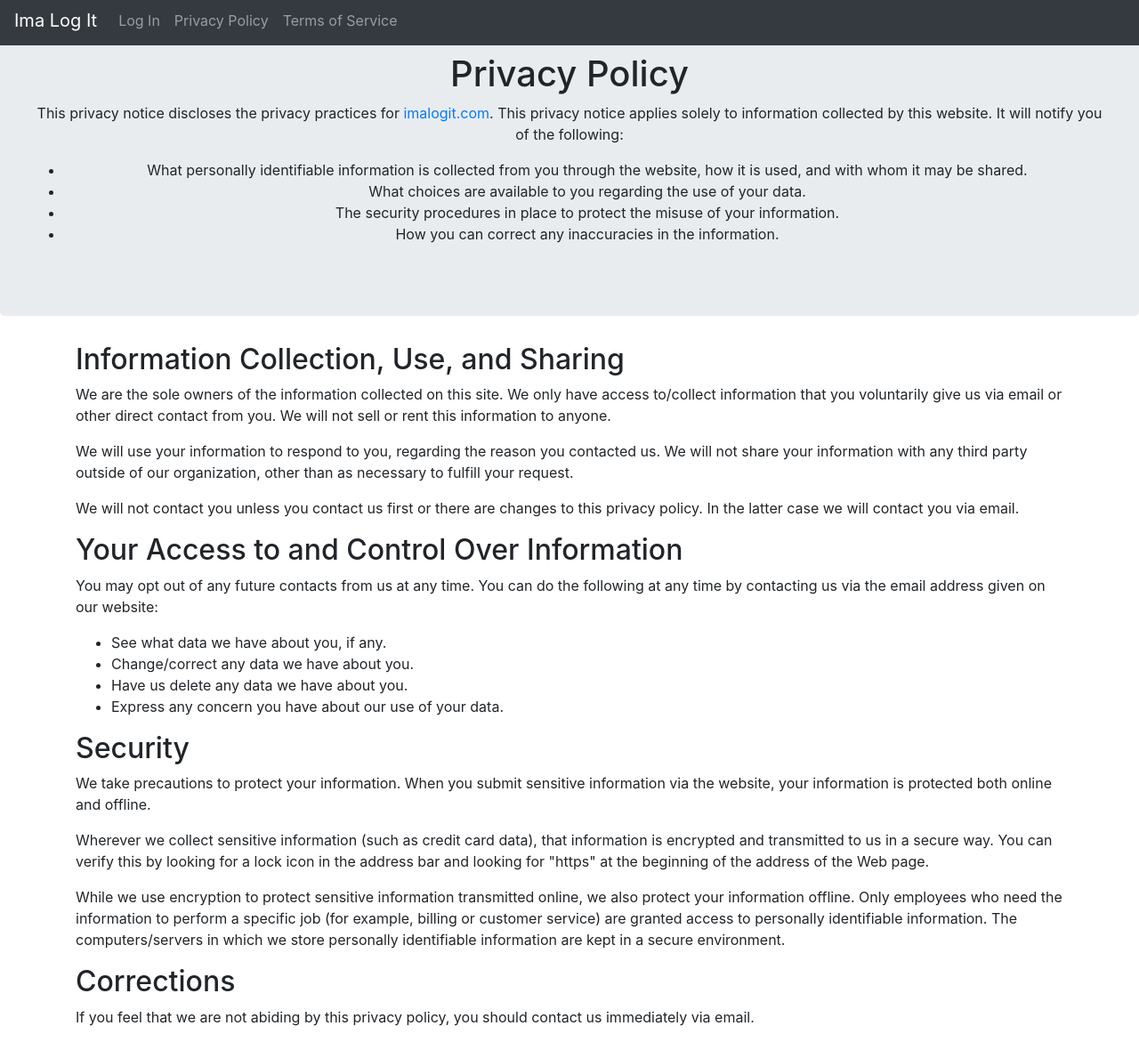
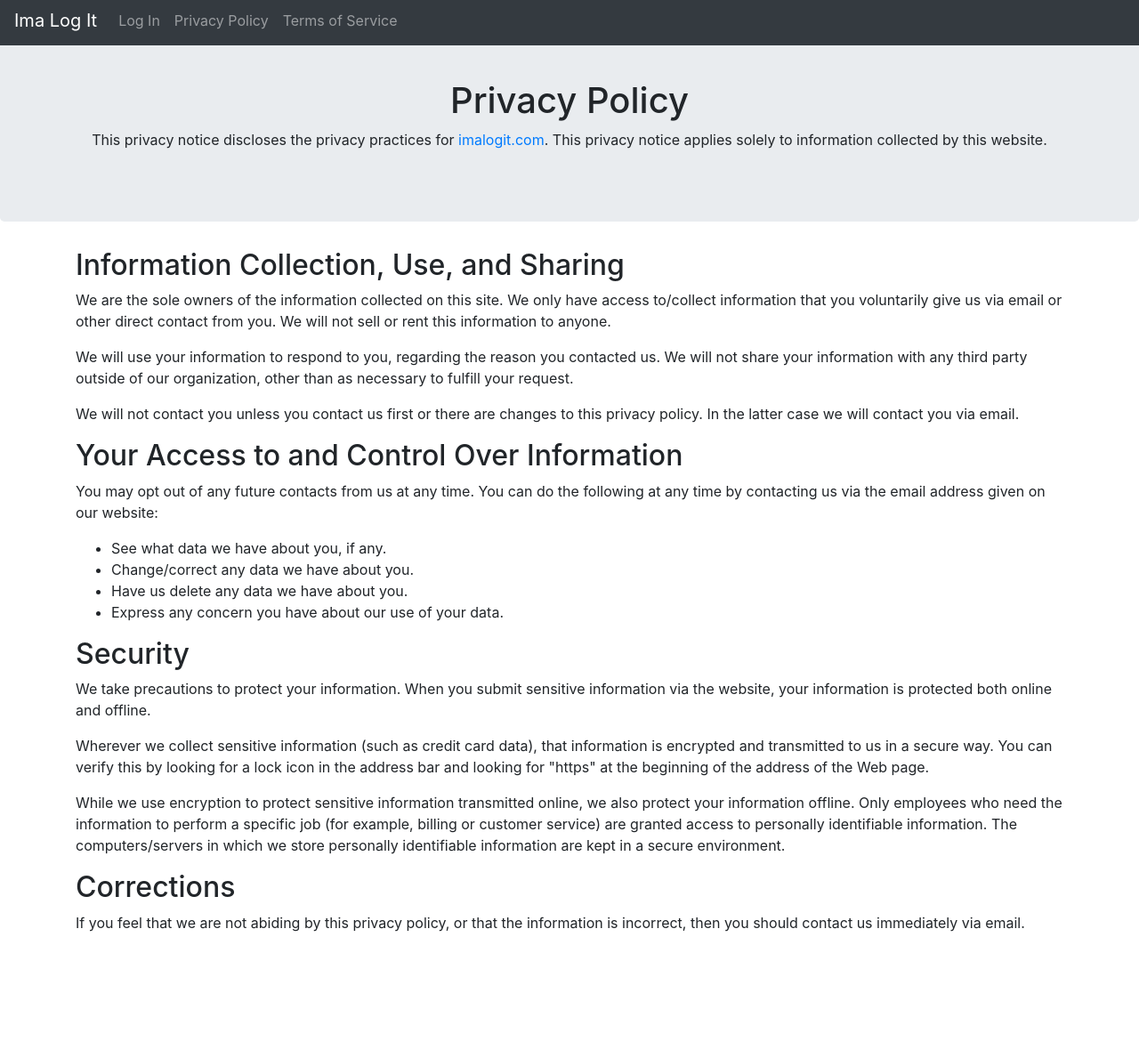
Before and after one commit to GeorgeHernandez/imalogit, a plain HTML site: page privacyPolicy.html in a window 1280 px wide. Shown: the part 5-1176 px from the top of the page at 89% size. After the commit the page ends 1070 px from the top, so only its background shows below. Drawn offline with nearby package versions, Linux system fonts and the light colour scheme.

Commit message:
Fixed issue where navbar covers jumbotron.

```diff
--- a/privacyPolicy.html
+++ b/privacyPolicy.html
@@ -15,19 +15,7 @@
   <script src="https://cdnjs.cloudflare.com/ajax/libs/popper.js/1.16.0/umd/popper.min.js"></script>
   <script src="https://maxcdn.bootstrapcdn.com/bootstrap/4.4.1/js/bootstrap.min.js"></script>
 </head>
-<body>
-  <div class="jumbotron text-center" style="margin-bottom:0">
-    <h1>Privacy Policy</h1>
-
-    <p>This privacy notice discloses the privacy practices for <a href="https://imalogit.com">imalogit.com</a>. This privacy notice applies solely to information collected by this website. It will notify you of the following:</p>
-
-    <ul>
-      <li>What personally identifiable information is collected from you through the website, how it is used, and with whom it may be shared.</li>
-      <li>What choices are available to you regarding the use of your data.</li>
-      <li>The security procedures in place to protect the misuse of your information.</li>
-      <li>How you can correct any inaccuracies in the information. </li>
-    </ul>
-  </div>
+<body style="padding-top: 30px;">
 
   <nav class="navbar navbar-expand-sm bg-dark navbar-dark fixed-top">
     <a class="navbar-brand" href="index.html">Ima Log It</a>
@@ -48,6 +36,12 @@
       </ul>
     </div>
   </nav>
+
+  <div class="jumbotron text-center" style="margin-bottom:0">
+    <h1>Privacy Policy</h1>
+
+    <p>This privacy notice discloses the privacy practices for <a href="https://imalogit.com">imalogit.com</a>. This privacy notice applies solely to information collected by this website.</p>
+  </div>
 
   <div class="container" style="margin-top:30px">
     <div class="row">
@@ -92,7 +86,7 @@
       <div class="col">
         <h2>Corrections</h2>
 
-        <p>If you feel that we are not abiding by this privacy policy, you should contact us immediately via email.</p>
+        <p>If you feel that we are not abiding by this privacy policy, or that the information is incorrect, then you should contact us immediately via email.</p>
       </div>
     </div>
   </div>
```
Also changed, not shown: index.html (+1 -1 lines).
